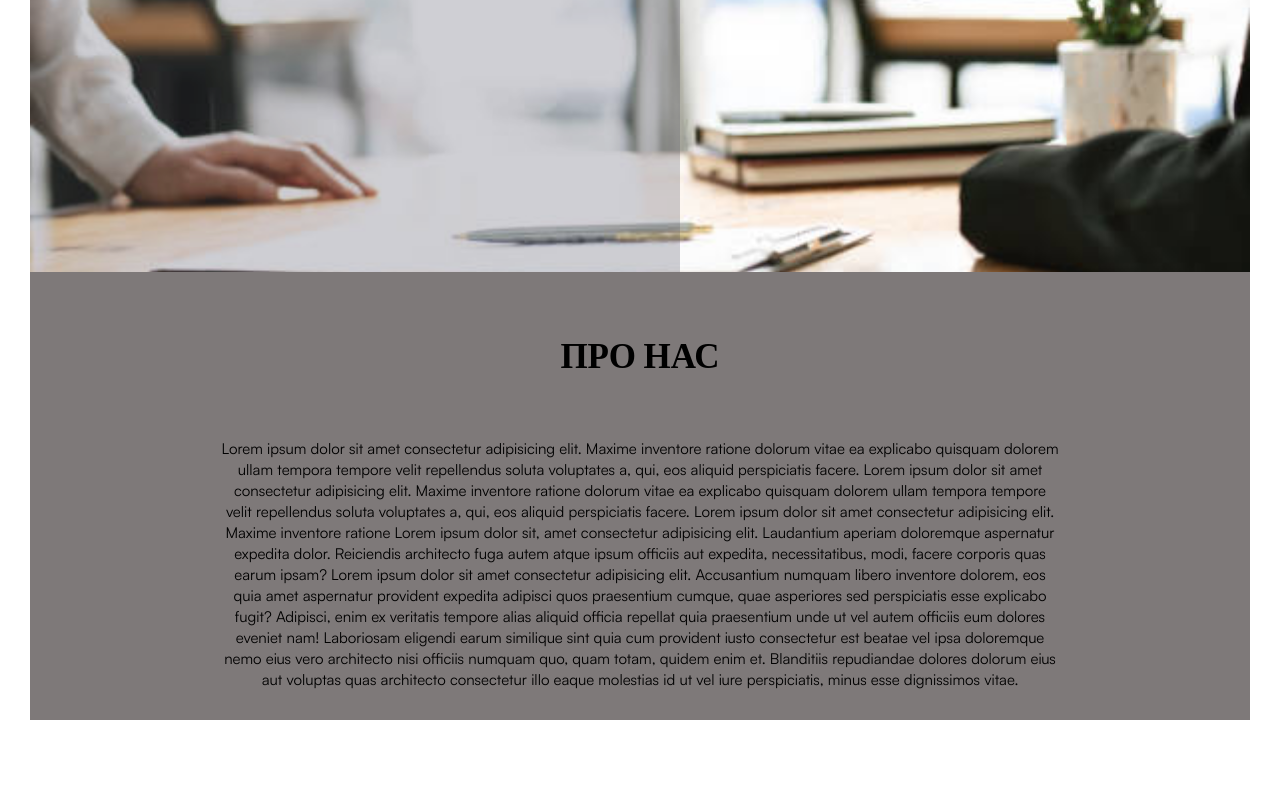
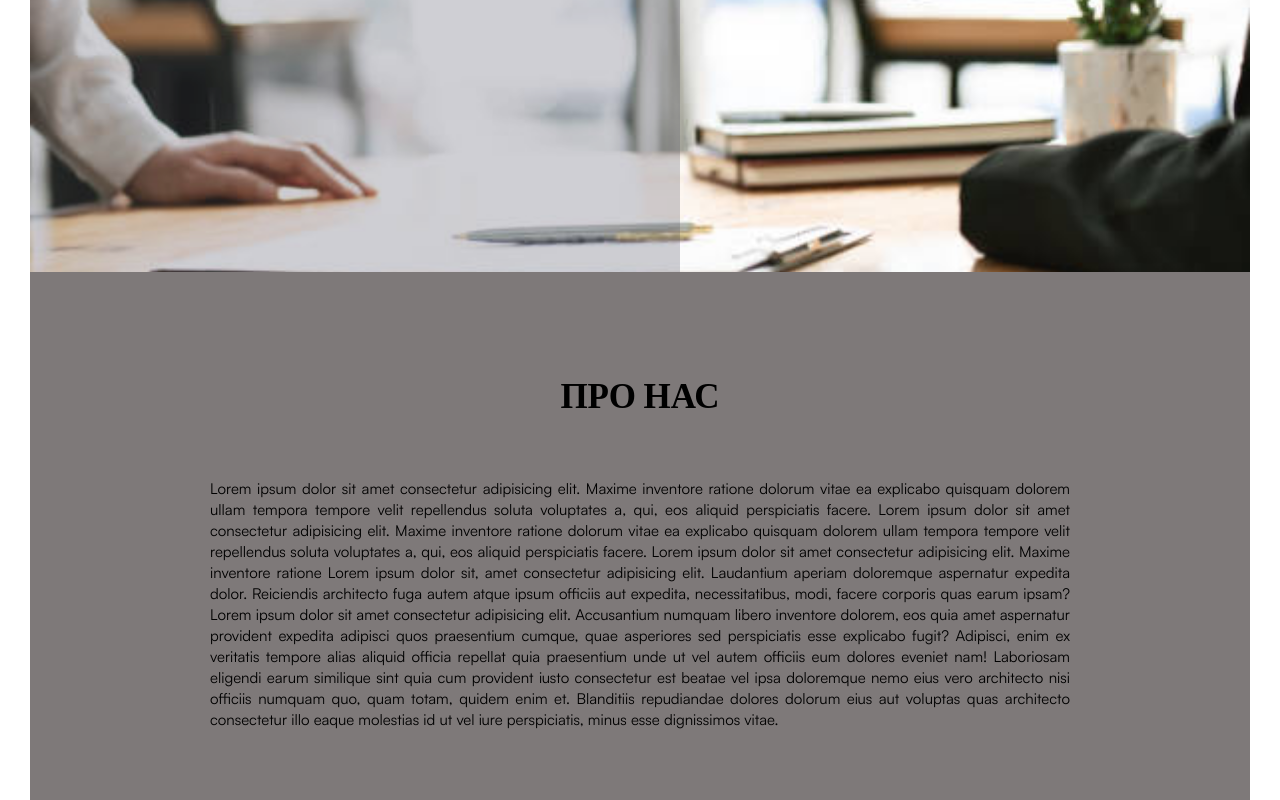
Before and after one commit to Victoria060187/zhykovskiy_project, a React (Create React App) app: page / in a window 1280 px wide. Shown: the part 814-1614 px from the top of the page. Before the commit the page ends 1534 px from the top, so only its background shows below. Built offline with nearby package versions, Linux system fonts and the light colour scheme.

Commit message:
changed some css styles

```diff
--- a/src/components/aboutUs/AboutUs.css
+++ b/src/components/aboutUs/AboutUs.css
@@ -1,5 +1,6 @@
 .about-us {
     background-color: #7e7979;
+    padding: 20px;
 }
 
 .about-container {
@@ -10,7 +11,9 @@
 }
 
 .about-content {
-    width: 900px;
+    max-width: 900px;
+    width: 100%;
+    padding: 20px;
 }
 
 .about-title {
@@ -18,12 +21,14 @@
     font-size: 35px;
     font-weight: 800;
     text-transform: uppercase;
-    margin: 60px;
+    margin: 60px 0;
 }
 
 .about-text {
-    margin: 30px;
+    margin: 30px 0;
     font-size: 15px;
     font-weight: 100;
     overflow: hidden;
+    white-space: pre-wrap;
+    text-align: justify;
 }
```
